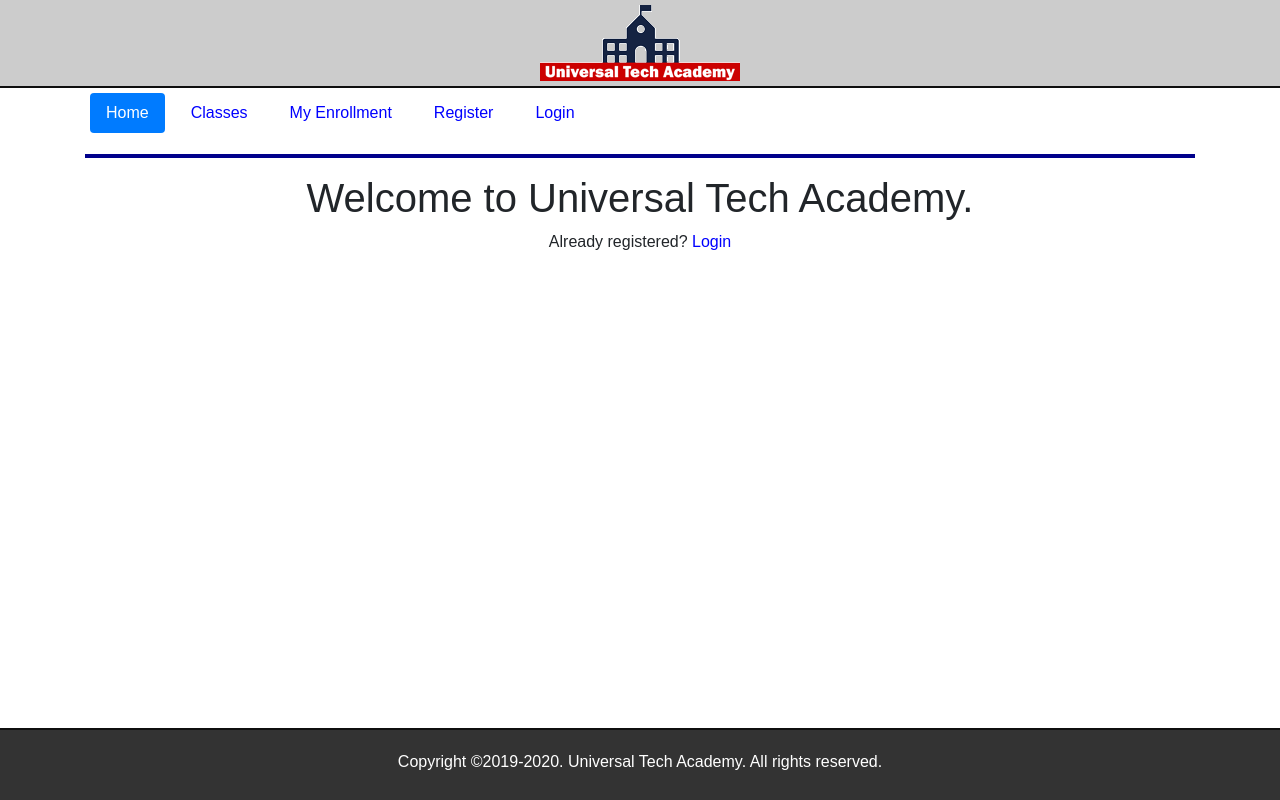
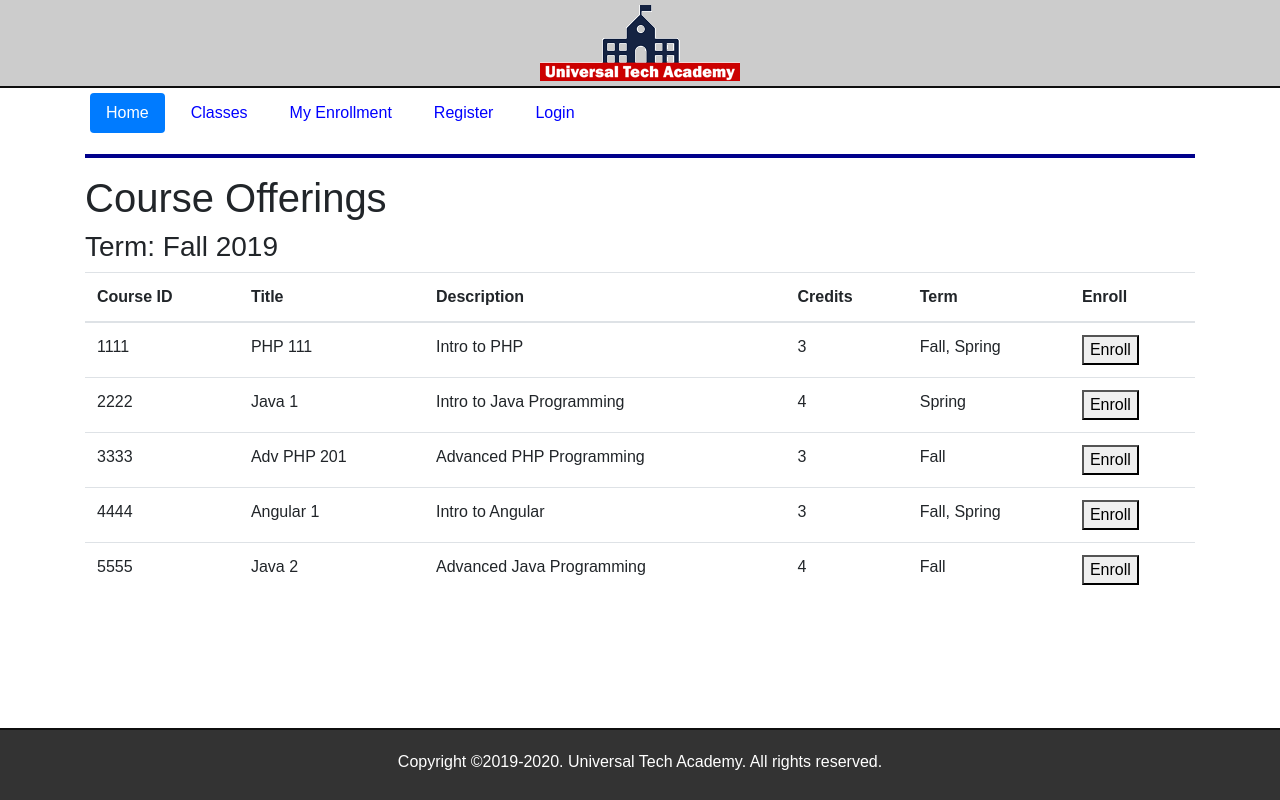
Before and after one commit to henrywang1/Full-Stack-Web-Development-with-Flask, a Flask app: page /courses in a window 1280 px wide. Run offline with Flask 2, Linux system fonts and the light colour scheme; some libraries are stand-ins or nearby versions.

Commit message:
add more template

```diff
--- a/application/route.py
+++ b/application/route.py
@@ -1,5 +1,6 @@
 from application import app
 from flask import render_template
+
 
 @app.route("/")
 @app.route("/index")
@@ -7,17 +8,21 @@ from flask import render_template
 def index():
     return render_template("index.html", login=True)
 
+
 @app.route("/login")
 def login():
-    return render_template("index.html", login=False)
+    return render_template("login.html", login=False)
+
 
 @app.route("/register")
 def register():
-    return render_template("index.html", login=False)
+    return render_template("register.html", login=False)
+
 
 @app.route("/courses")
 def courses():
-    return render_template("index.html", login=False)
+    return render_template("courses.html", login=False)
+
 
 @app.route("/enrollment")
 def enrollment():
--- /dev/null
+++ b/application/templates/courses.html
@@ -0,0 +1,76 @@
+{% extends "layout.html" %}
+
+{% block content %}
+<h1>Course Offerings</h1>
+
+<!--  Display the Term and Year here --->
+<h3>Term: Fall 2019</h3>
+
+<div>
+    <table class="table table-hover">
+        <thead>
+            <tr>
+                <th scope="col">Course ID</th>
+                <th scope="col">Title</th>
+                <th scope="col">Description</th>
+                <th scope="col">Credits</th>
+                <th scope="col">Term</th>
+                <th scope="col">Enroll</th>
+            </tr>
+        </thead>
+        <tbody>
+            <tr>
+                <td scope='row'>1111</td>
+                <td>PHP 111</td>
+                <td>Intro to PHP</td>
+                <td>3</td>
+                <td>Fall, Spring</td>
+                <td>
+                    <button>Enroll</button>
+                </td>
+            </tr>
+            <tr>
+                <td scope='row'>2222</td>
+                <td>Java 1</td>
+                <td>Intro to Java Programming</td>
+                <td>4</td>
+                <td>Spring</td>
+                <td>
+                    <button>Enroll</button>
+                </td>
+            </tr>
+            <tr>
+                <td scope='row'>3333</td>
+                <td>Adv PHP 201</td>
+                <td>Advanced PHP Programming</td>
+                <td>3</td>
+                <td>Fall</td>
+                <td>
+                    <button>Enroll</button>
+                </td>
+            </tr>
+            <tr>
+                <td scope='row'>4444</td>
+                <td>Angular 1</td>
+                <td>Intro to Angular</td>
+                <td>3</td>
+                <td>Fall, Spring</td>
+                <td>
+                    <button>Enroll</button>
+                </td>
+            </tr>
+            <tr>
+                <td scope='row'>5555</td>
+                <td>Java 2</td>
+                <td>Advanced Java Programming</td>
+                <td>4</td>
+                <td>Fall</td>
+                <td>
+                    <button>Enroll</button>
+                </td>
+            </tr>
+        </tbody>
+    </table>
+</div>
+
+{% endblock %}
--- a/application/templates/includes/nav.html
+++ b/application/templates/includes/nav.html
@@ -6,7 +6,6 @@
             <li class="nav-item"><a href="{{url_for('enrollment')}}" class="nav-link">My Enrollment</a></li>
             <li class="nav-item"><a href="{{url_for('register')}}" class="nav-link">Register</a></li>
             <li class="nav-item"><a href="{{url_for('login')}}" class="nav-link">Login</a></li>
-
         </ul>
     </nav>
     <hr style="clear:both">
--- a/application/templates/index.html
+++ b/application/templates/index.html
@@ -1,18 +1,6 @@
-<!DOCTYPE html>
-<html>
-<head>
-    <title>UTA - Home Page</title>
-    <link rel="stylesheet" href="https://maxcdn.bootstrapcdn.com/bootstrap/4.0.0/css/bootstrap.min.css"
-          integrity="sha384-Gn5384xqQ1aoWXA+058RXPxPg6fy4IWvTNh0E263XmFcJlSAwiGgFAW/dAiS6JXm" crossorigin="anonymous">
-    <link rel="stylesheet" href="static/css/main.css"/>
-</head>
-<body>
+{% extends "layout.html" %}
 
-<div class="container-fluid text-center top-container">
-    <img src="static/images/uta-logo-200.png">
-</div>
-<div class="container">
-    {% include "includes/nav.html" %}
+{% block content %}
 <div class="row">
     <div class="col-md-12 text-center">
         <h1>Welcome to Universal Tech Academy.</h1>
@@ -23,8 +11,4 @@
         {% endif %}
     </div>
 </div>
-</div>
-
-{% include "includes/footer.html" %}
-</body>
-</html>
+{% endblock %}
--- /dev/null
+++ b/application/templates/layout.html
@@ -0,0 +1,26 @@
+<!DOCTYPE html>
+<html>
+
+<head>
+    <title>UTA - Home Page</title>
+    <link rel="stylesheet" href="https://maxcdn.bootstrapcdn.com/bootstrap/4.0.0/css/bootstrap.min.css"
+        integrity="sha384-Gn5384xqQ1aoWXA+058RXPxPg6fy4IWvTNh0E263XmFcJlSAwiGgFAW/dAiS6JXm" crossorigin="anonymous">
+    <link rel="stylesheet" href="static/css/main.css" />
+</head>
+
+<body>
+
+    <div class="container-fluid text-center top-container">
+        <img src="static/images/uta-logo-200.png">
+    </div>
+
+    <div class="container">
+        {% include "includes/nav.html" %}
+        {% block content %}
+        {% endblock %}
+    </div>
+
+    {% include "includes/footer.html" %}
+</body>
+
+</html>
```
Also changed, not shown: application/static/css/main.css (+18 -12 lines), application/templates/login.html (added, +18 -0 lines), application/templates/register.html (added, +16 -0 lines). Lines whose indentation alone changed are shown as unchanged.
